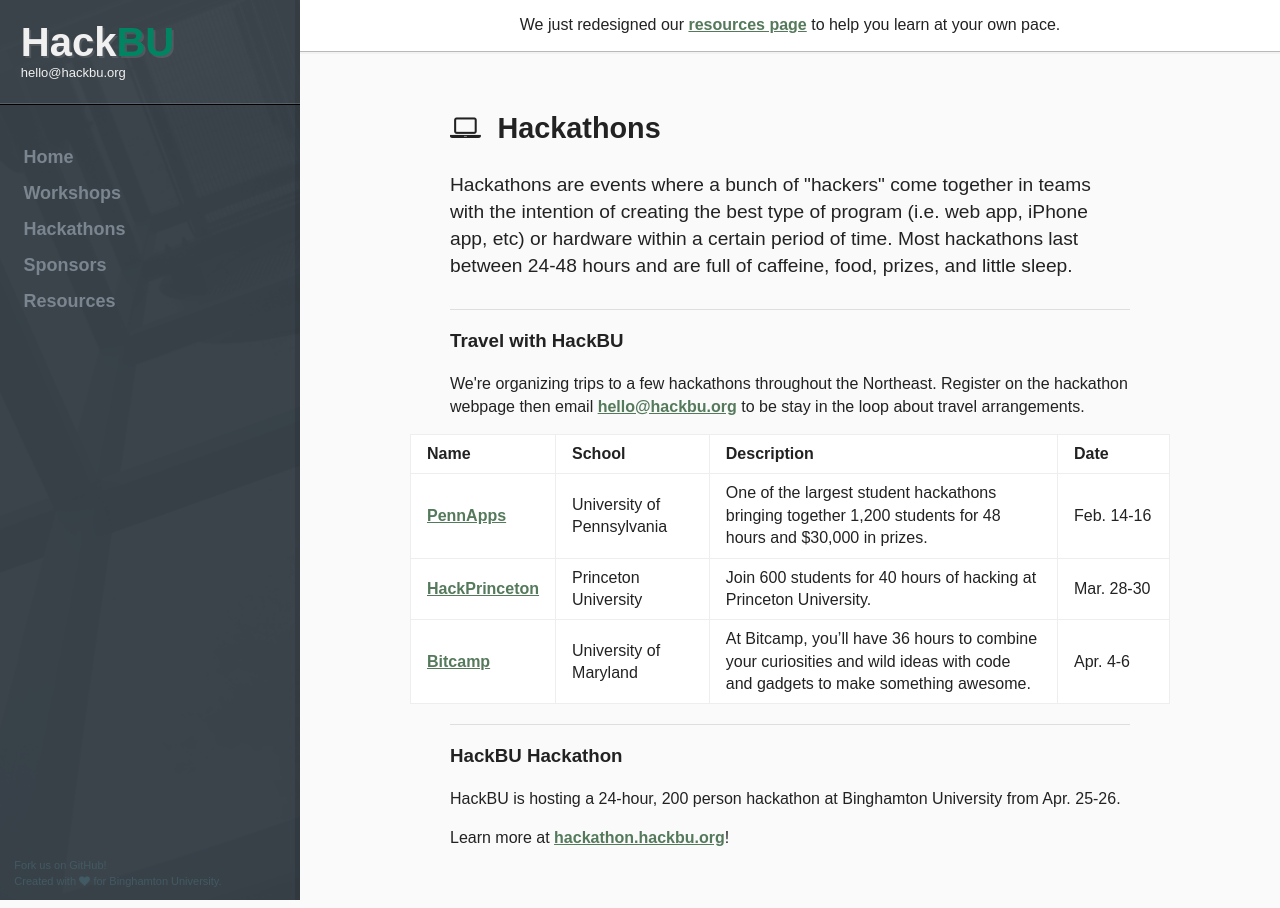
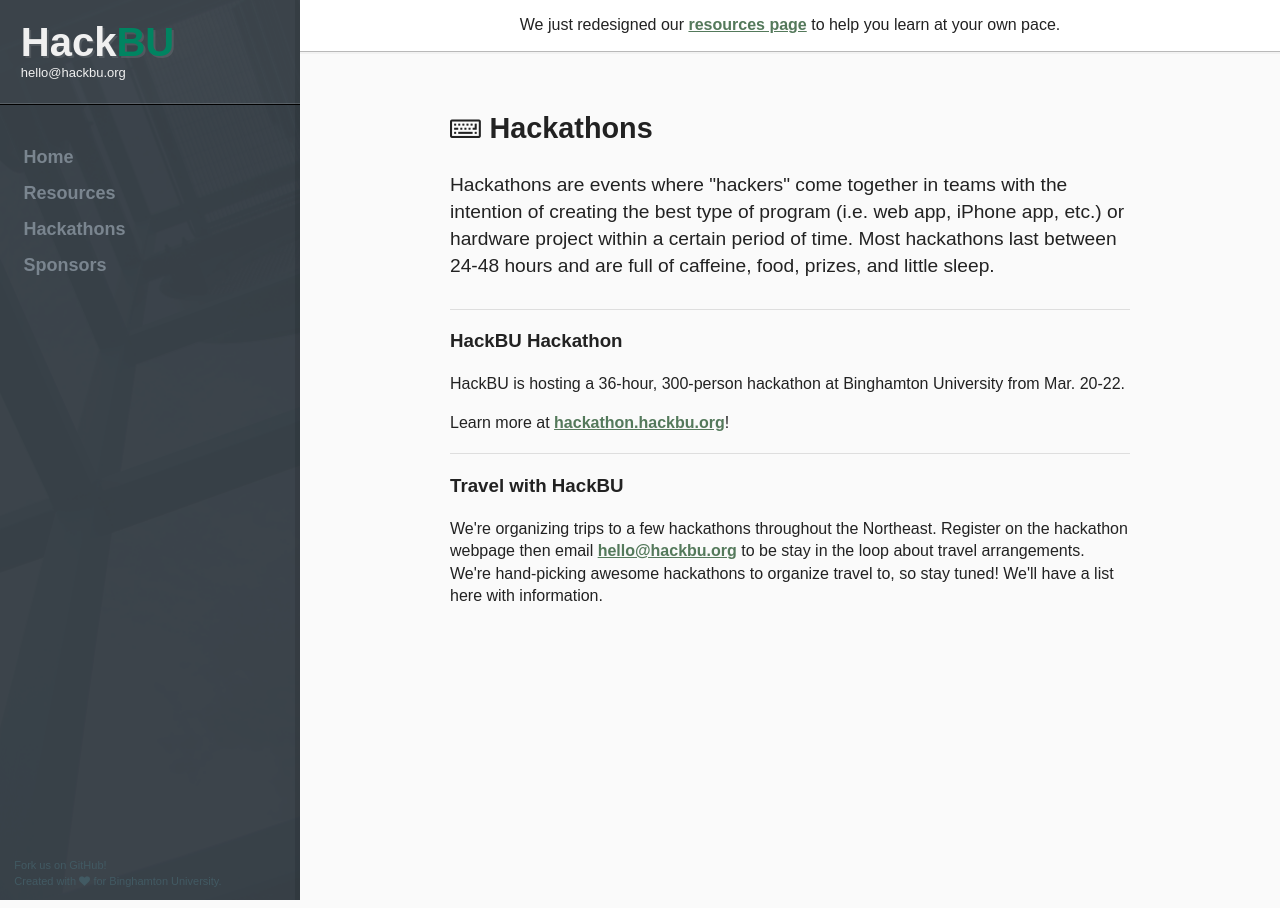
Before and after one commit to hackbinghamton/hackbinghamton.github.io, a Jekyll site: the page built from hackathons/index.html, in a window 1280 px wide. Built offline with Jekyll 4.4.1, drawn with Linux system fonts in a browser that asks for light colours; nearby versions of some CDN libraries; Markdown is read by kramdown in place of the engine named in the settings.

Commit message:
Update site to remove information
- Update FontAwesome CDN link
- Remove Workshops link from sidebar, and move Resources to the top (no
  idea what to do with Workshops right now)
- Update page header icons
- Update hackathon description across all pages
- Remove outdated hackathon table; need to decide which hackathons to
  put on there for 2015
- Update phrasing surrounding workshops (remove links to the obsolete
  page, too)
- Update resource page with em dashes
- Reorganize paid resource links
- Remove outdated sponsor information, update the link to the
  sponsorship packet, and update the contact email

```diff
--- a/_includes/head.html
+++ b/_includes/head.html
@@ -20,7 +20,7 @@
 <script type="text/javascript" src="//use.typekit.net/yhy1dvb.js"></script>
 <script type="text/javascript">try{Typekit.load();}catch(e){}</script>
 
-<link href="//netdna.bootstrapcdn.com/font-awesome/4.0.3/css/font-awesome.css" rel="stylesheet">
+<link href="//maxcdn.bootstrapcdn.com/font-awesome/4.2.0/css/font-awesome.min.css" rel="stylesheet">
 
 <script>
 	(function(i,s,o,g,r,a,m){i['GoogleAnalyticsObject']=r;i[r]=i[r]||function(){
--- a/_includes/sidebar.html
+++ b/_includes/sidebar.html
@@ -10,17 +10,19 @@
 		<li {% if page.url == '/index.html' %}class="sidebar-navigation-active navigation-active"{% endif %}>
 			<a href="/">Home</a>
 		</li>
+		<li {% if page.url == '/resources/index.html' %}class="sidebar-navigation-active navigation-active"{% endif %}>
+			<a href="/resources/">Resources</a>
+		</li>
+<!--
 		<li {% if page.url == '/workshops/index.html' %}class="sidebar-navigation-active navigation-active"{% endif %}>
 			<a href="/workshops/">Workshops</a>
 		</li>
+-->
 		<li {% if page.url == '/hackathons/index.html' %}class="sidebar-navigation-active navigation-active"{% endif %}>
 			<a href="/hackathons/">Hackathons</a>
 		</li>
 		<li {% if page.url == '/sponsors/index.html' %}class="sidebar-navigation-active navigation-active"{% endif %}>
 			<a href="/sponsors/">Sponsors</a>
-		</li>
-		<li {% if page.url == '/resources/index.html' %}class="sidebar-navigation-active navigation-active"{% endif %}>
-			<a href="/resources/">Resources</a>
 		</li>
 	</ul>
 
--- a/hackathons/index.html
+++ b/hackathons/index.html
@@ -5,15 +5,21 @@
 ---
 
 <div class="article article-introduction">
-	<h2><i class="fa fa-laptop"></i> Hackathons</h2>
-	<p>Hackathons are events where a bunch of "hackers" come together in teams with the intention of creating the best type of program (i.e. web app, iPhone app, etc) or hardware within a certain period of time. Most hackathons last between 24-48 hours and are full of caffeine, food, prizes, and little sleep.</p>
+	<h2><i class="fa fa-keyboard-o"></i>Hackathons</h2>
+	<p>Hackathons are events where "hackers" come together in teams with the intention of creating the best type of program (i.e. web app, iPhone app, etc.) or hardware project within a certain period of time. Most hackathons last between 24-48 hours and are full of caffeine, food, prizes, and little sleep.</p>
+</div>
+
+<div class="article">
+	<h3>HackBU Hackathon</h3>
+	<p>HackBU is hosting a 36-hour, 300-person hackathon at Binghamton University from Mar. 20-22.</p>
+	<p>Learn more at <a href="http://hackathon.hackbu.org/">hackathon.hackbu.org</a>!</p>
 </div>
 
 <div class="article">
 	<h3>Travel with HackBU</h3>
-	<p>We're organizing trips to a few hackathons throughout the Northeast. Register on the hackathon webpage then email <a href="mailto:hello@hackbu.org">hello@hackbu.org</a> to be stay in the loop about travel arrangements.</p>
+	<p>We're organizing trips to a few hackathons throughout the Northeast. Register on the hackathon webpage then email <a href="mailto:hello@hackbu.org">hello@hackbu.org</a> to be stay in the loop about travel arrangements. We're hand-picking awesome hackathons to organize travel to, so stay tuned! We'll have a list here with information.</p>
 
-	<table>
+<!--<table>
 		<thead>
 			<tr>
 				<th>Name</th>
@@ -24,30 +30,12 @@
 		</thead>
 		<tbody>
 			<tr>
-				<td><a href="http://2014s.pennapps.com/">PennApps</a></td>
-				<td>University of Pennsylvania</td>
-				<td>One of the largest student hackathons bringing together 1,200 students for 48 hours and $30,000 in prizes.</td>
-				<td>Feb. 14-16</td>
-			</tr>
-			<tr>
-				<td><a href="http://hackprinceton.com/">HackPrinceton</a></td>
-				<td>Princeton University</td>
-				<td>Join 600 students for 40 hours of hacking at Princeton University.</td>
-				<td>Mar. 28-30</td>
-			</tr>
-			<tr>
 				<td><a href="http://bitca.mp/">Bitcamp</a></td>
 				<td>University of Maryland</td>
 				<td>At Bitcamp, you’ll have 36 hours to combine your curiosities and wild ideas with code and gadgets to make something awesome.</td>
-				<td>Apr. 4-6</td>
+				<td>Apr. 10-12</td>
 			</tr>
 		</tbody>
-	</table>
+	</table>-->
+
 </div>
-
-<div class="article">
-	<h3>HackBU Hackathon</h3>
-	<p>HackBU is hosting a 24-hour, 200 person hackathon at Binghamton University from Apr. 25-26.</p>
-
-	<p>Learn more at <a href="http://hackathon.hackbu.org/">hackathon.hackbu.org</a>!</p>
-</div>
```
Also changed, not shown: index.html (+7 -6 lines), resources/index.html (+15 -15 lines), sponsors/index.html (+3 -19 lines).
